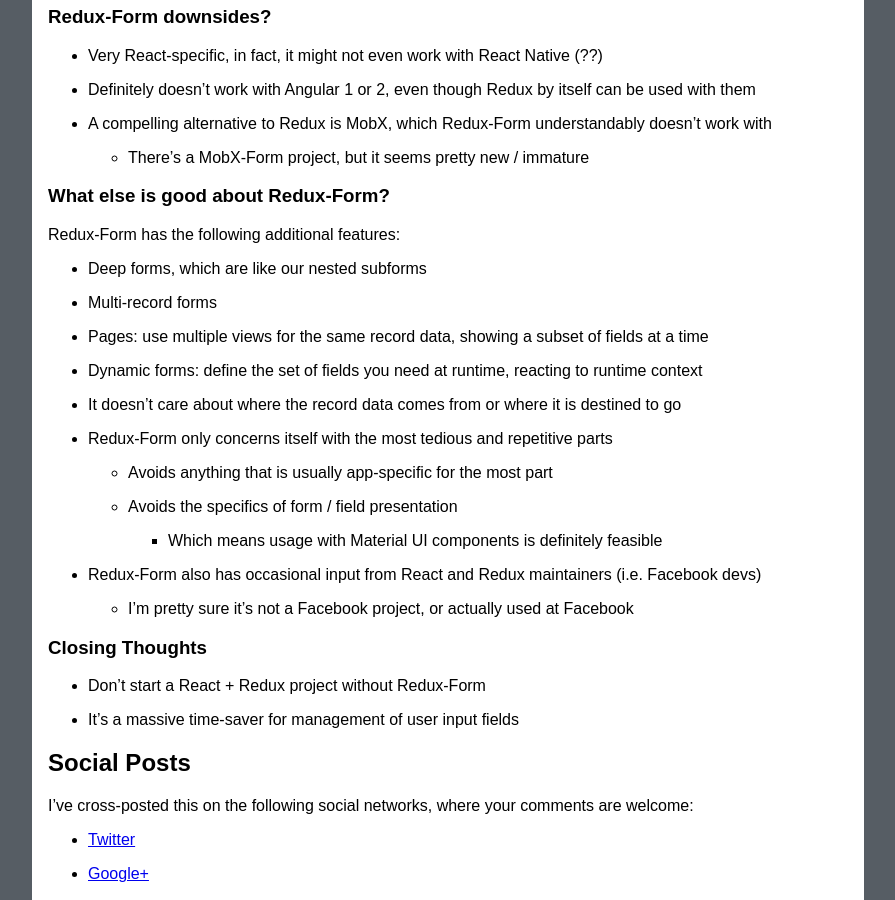
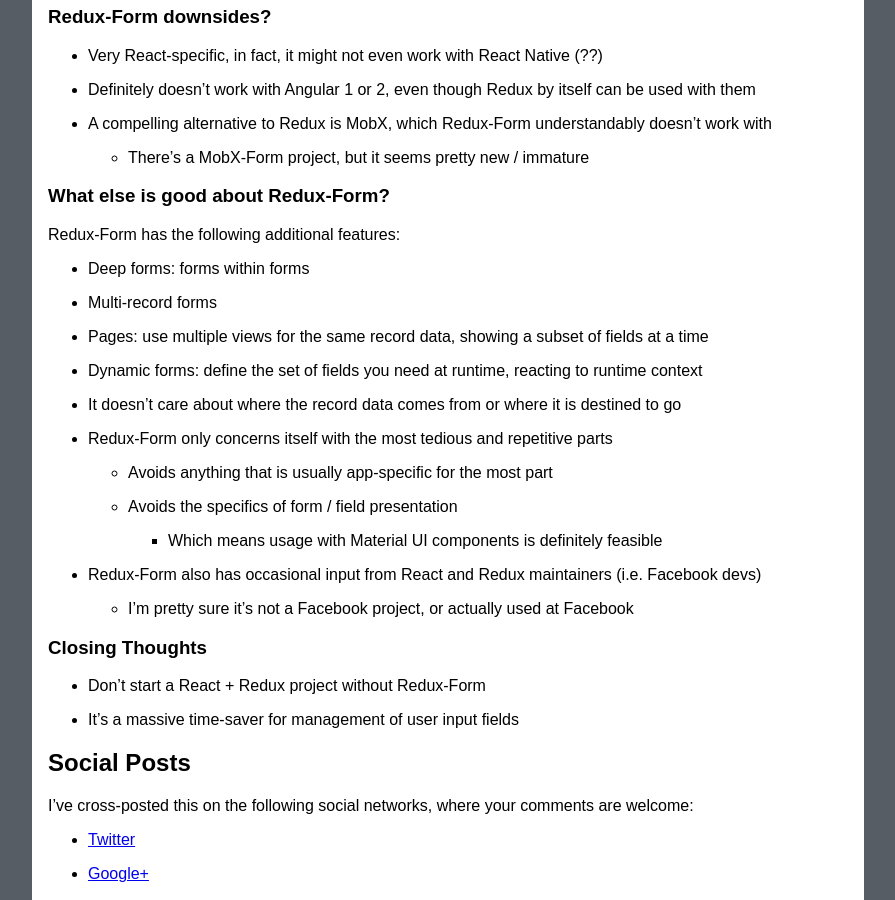
Before and after one commit to jokeyrhyme/jokeyrhyme.github.com, a Jekyll site: the page built from _posts/2016-06-27-react-redux-redux-form.md, in a window 1280 px wide and 900 px high, scrolled down 1913 px. Shown: the whole window, without its empty margins (192-1087 px from the left). Built offline with Jekyll 4.4.1, drawn with Linux system fonts in a browser that asks for light colours.

Commit message:
post: 2016-06-27: fix copy-paste error

```diff
--- a/_posts/2016-06-27-react-redux-redux-form.md
+++ b/_posts/2016-06-27-react-redux-redux-form.md
@@ -123,7 +123,7 @@
 
 Redux-Form has the following additional features:
 
-- Deep forms, which are like our nested subforms
+- Deep forms: forms within forms
 
 - Multi-record forms
 
```
